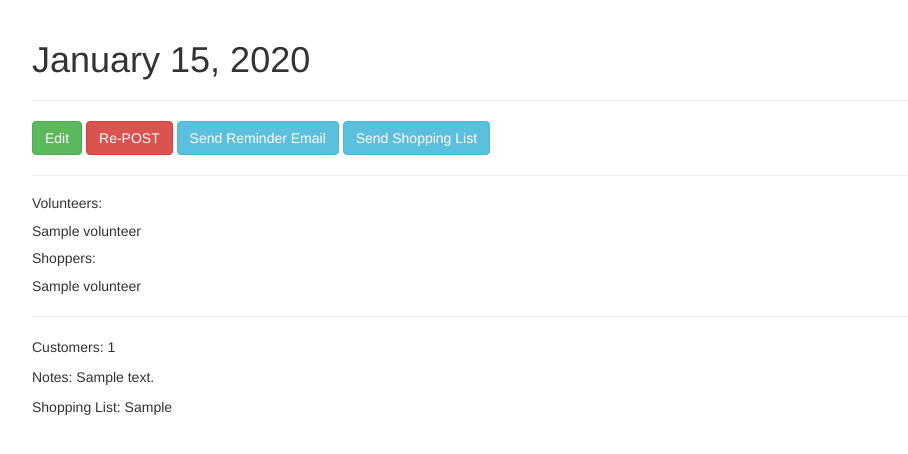
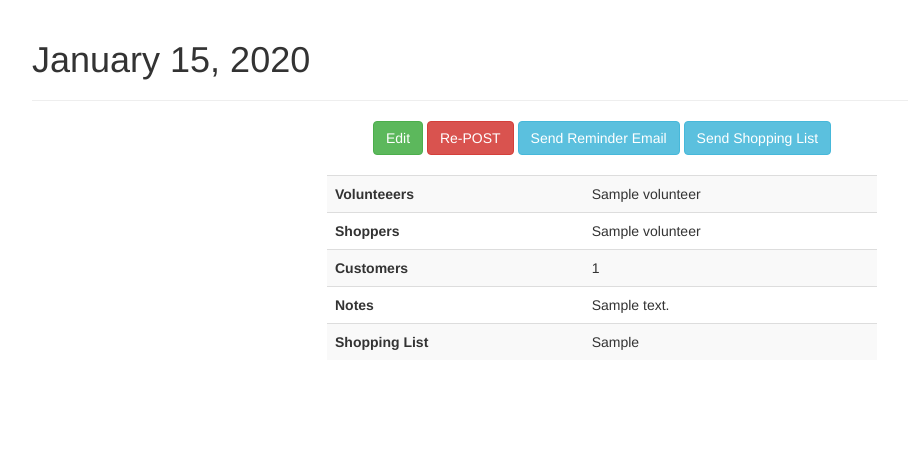
Before and after one commit to skwiens/food-bank-flask, a Flask app: page /openhours/1 in a window 1280 px wide. Shown: the part 52-506 px from the top of the page, without its empty margins (38-946 px from the left). Run offline with Flask 2, Linux system fonts and the light colour scheme; the visitor is signed in with stand-in values (Sample User, id 1); tables that the repository leaves empty hold one stand-in row (values such as "Sample post"); some libraries are stand-ins or nearby versions.

Commit message:
styling complete

```diff
--- a/app/openhours/templates/openhour.html
+++ b/app/openhours/templates/openhour.html
@@ -3,7 +3,8 @@
 {% block body %}
   <h1>{{ openhour.date.strftime('%B %d, %Y') }}</h1>
   <hr>
-  <div class="">
+    <div class="form">
+      <div class="menu-center">
         <a class="btn btn-success" href="{{openhour.id}}/edit">Edit</a>
         {% if openhour.posted == False %}
           <a class="btn btn-info" href="{{openhour.id}}/post">POST</a>
@@ -13,25 +14,50 @@
         <a class="btn btn-info" href="{{openhour.id}}/reminder_email">Send Reminder Email</a>
         <a class="btn btn-info" href="{{openhour.id}}/shopping_email">Send Shopping List</a>
       </div>
-  <hr>
 
-  <h5>Volunteers:</h5>
-  <p>
+      <table class="table table-striped">
+        <tr>
+          <th>
+            Volunteeers
+          </th>
+          <td>
             {% for volunteer in openhour.volunteers %}
-      <span> {{volunteer.name}}{{ "," if not loop.last }}</span>
+              {{volunteer.name}}{{ "," if not loop.last }}
             {% endfor %}
-  </p>
-  <h5>Shoppers:</h5>
+          </td>
+        </tr>
+        <tr>
+          <th>
+            Shoppers
+          </th>
+          <td>
             {% for shopper in openhour.shoppers %}
-      <span>{{shopper.name}}{{ "," if not loop.last }}</span>
+              {{shopper.name}}{{ "," if not loop.last }}
             {% endfor %}
-  <hr>
-  <div class="">
+          </td>
+        </tr>
         {% if openhour.notes %}
-      <p>Customers: {{ notes.customers }}</p>
-      <p>Notes: {{ notes.body | safe }}</p>
-      <p>Shopping List: {{ notes.shopping
-      | safe }}</p>
+          <tr>
+            <th>
+              Customers
+            </th>
+            <td>
+              {{ notes.customers }}
+            </td>
+          </tr>
+          <tr>
+            <th>
+              Notes
+            </th>
+            <td>{{ notes.body | safe }}</td>
+          </tr>
+          <tr>
+            <th>
+              Shopping List
+            </th>
+            <td>{{ notes.shopping | safe }}</td>
+          </tr>
           {% endif %}
+      </table>
+    {% endblock %}
   </div>
-{% endblock %}
--- a/app/static/css/style.css
+++ b/app/static/css/style.css
@@ -22,3 +22,11 @@
   padding: 20px 10px;
   margin-top: -60px;
 }
+
+.menu-center {
+  text-align: center;
+}
+
+.menu-center .btn {
+  margin-bottom: 20px;
+}
```
Lines whose indentation alone changed are shown as unchanged.
